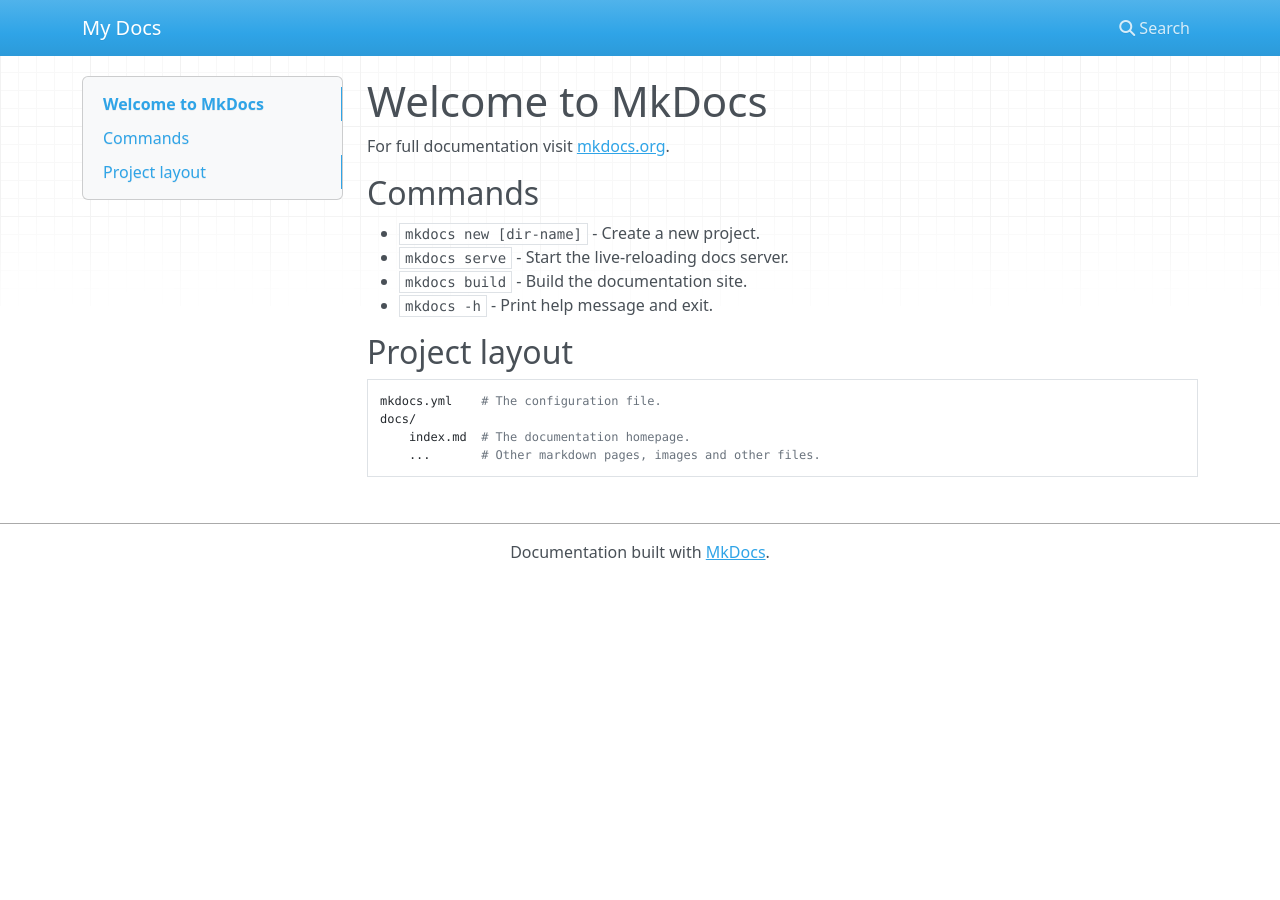
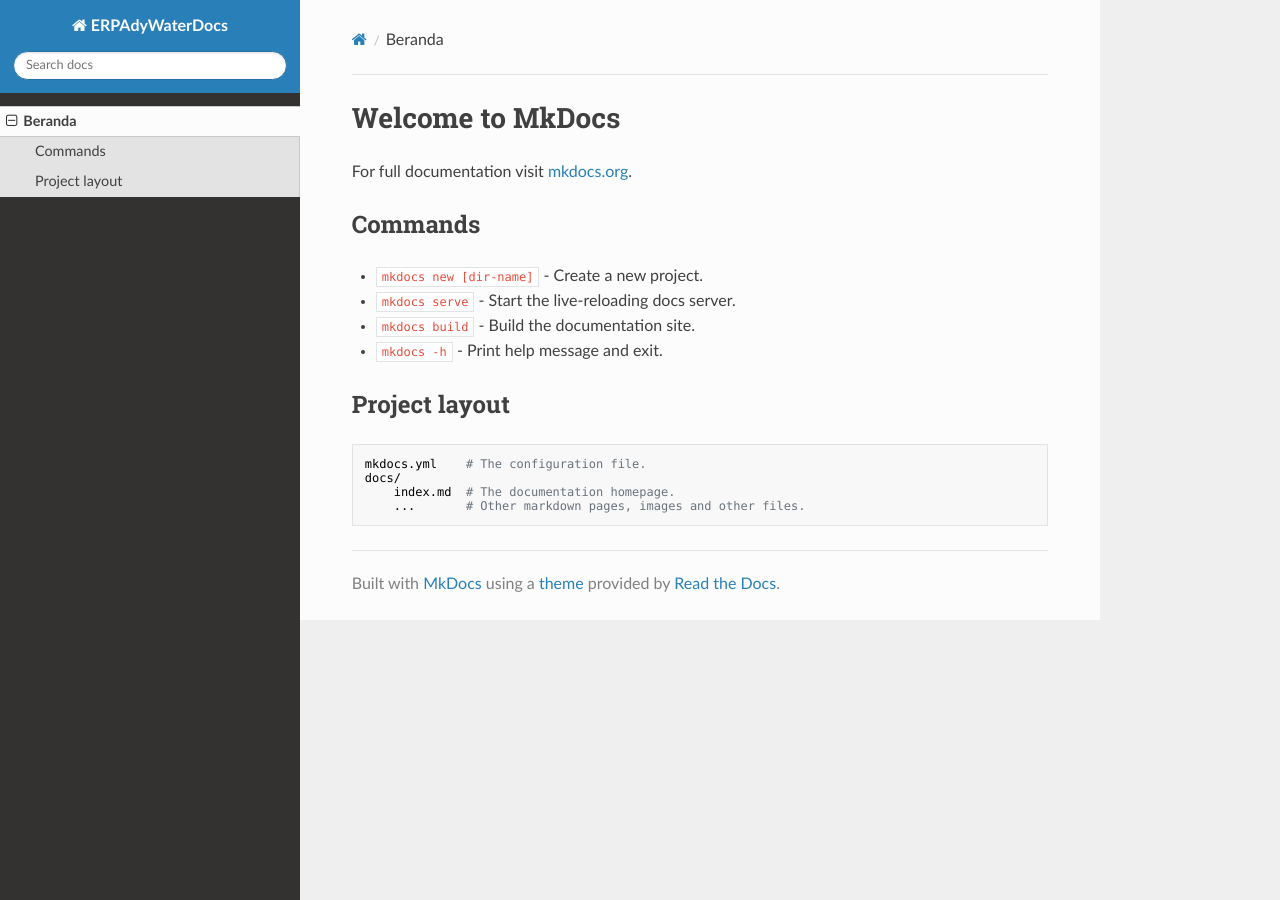
Before and after one commit to muhginanjar/erp-adywater-docs, an MkDocs documentation site: the page built from docs/index.md, in a window 1280 px wide. Built offline with MkDocs 1.6.1, drawn with Linux system fonts in a browser that asks for light colours; nearby versions of some CDN libraries.

Commit message:
update docs

```diff
--- a/mkdocs.yml
+++ b/mkdocs.yml
@@ -1 +1,5 @@
-site_name: My Docs
+site_name: ERPAdyWaterDocs
+nav :
+  - Beranda: index.md
+
+theme: readthedocs
```
